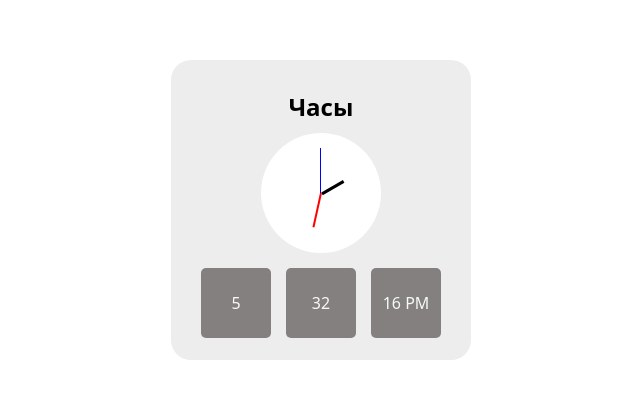
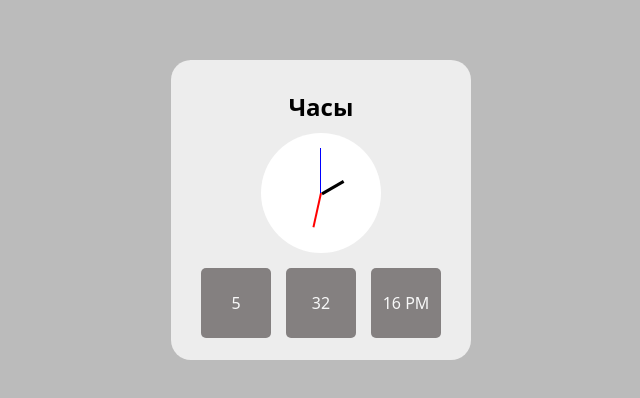
Before and after one commit to maxik12335/clock, a plain HTML site: page index.html in a window 1280 px wide. Shown: the part 190-588 px from the top of the page, without its empty margins (319-959 px from the left). Drawn offline with Linux system fonts and the light colour scheme.

Commit message:
clock v1.1

```diff
--- a/style.css
+++ b/style.css
@@ -15,6 +15,7 @@
     bottom: 0;
     left: 0;
     right: 0;
+    background-color: #bbbbbb;
 }
 
 h2 {
```
